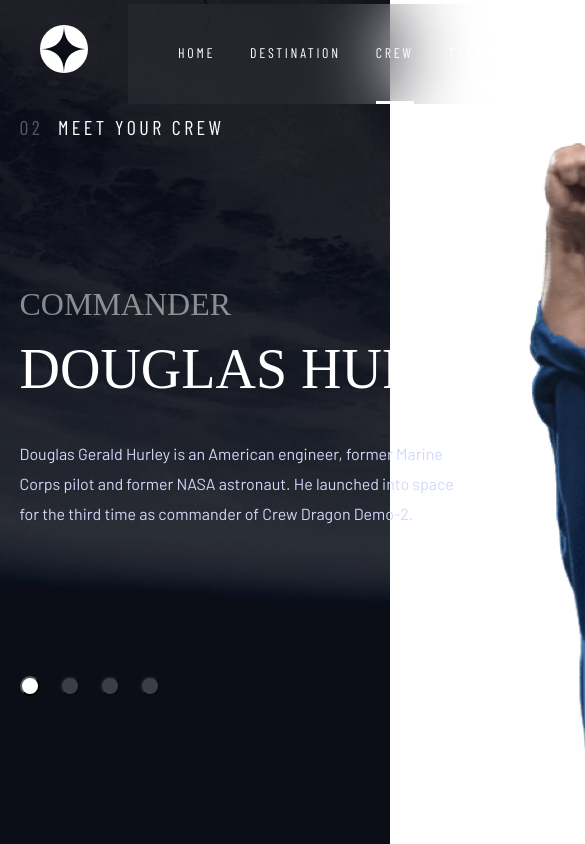
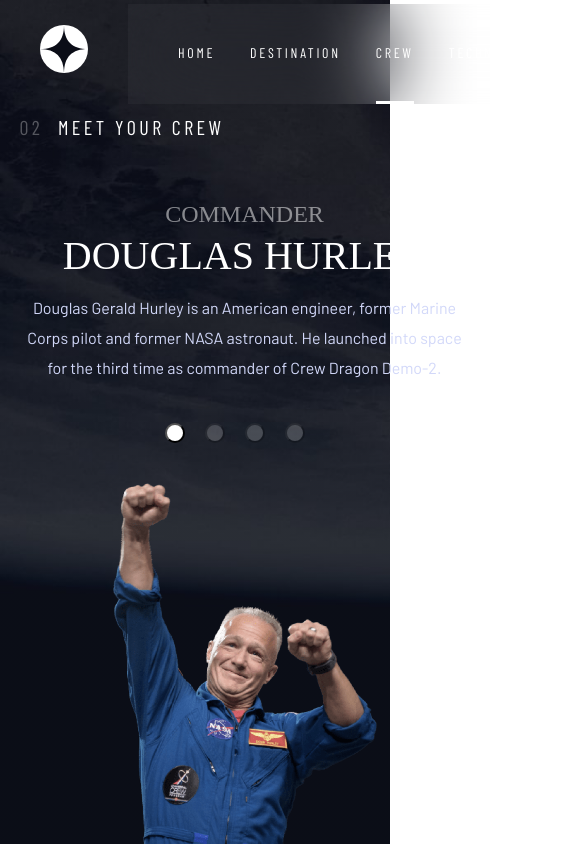
Before and after one commit to AnshumanMahato/space-travel-frontendmentor, a React (Create React App) app: page /crew in a window 390 px wide. Shown: the top 844 px of the page, 585 px wide, since content can reach past the window. Built offline with nearby package versions, Linux system fonts and the light colour scheme; a web font is replaced by a local one.

Commit message:
crew tablet done

```diff
--- a/src/sass/_layouts.scss
+++ b/src/sass/_layouts.scss
@@ -141,6 +141,6 @@
     margin: 2% 0 0 10%;
   }
   @media only screen and (max-width: 900px) {
-    margin: 2% 0 0 5%;
+    margin: 2% 5% 0;
   }
 }
--- a/src/sass/_typography.scss
+++ b/src/sass/_typography.scss
@@ -32,10 +32,17 @@
 
 .heading-3 {
   font-size: 5.6rem;
+
+  @media only screen and (max-width: 900px) {
+    font-size: 4rem;
+  }
 }
 
 .heading-4 {
   font-size: 3.2rem;
+  @media only screen and (max-width: 900px) {
+    font-size: 2.4rem;
+  }
 }
 
 .heading-5 {
--- a/src/sass/components/_crew.scss
+++ b/src/sass/components/_crew.scss
@@ -4,7 +4,6 @@
   flex-grow: 1;
   grid-template-columns: [desc-start] minmax(min-content, 1fr) [desc-end img-start] 1fr[img-end];
   grid-template-rows: [desc-start] max-content [desc-end control-start] auto [control-end];
-    // gap: 0 5%;
 
   &__description {
     grid-column: desc-start/desc-end;
@@ -17,6 +16,11 @@
     &.active {
       opacity: 1;
       display: block;
+    }
+
+    @media only screen and (max-width: 900px) {
+      grid-row: desc-start/desc-end;
+      margin: 6rem 0 0;
     }
   }
 
@@ -38,20 +42,38 @@
       bottom: 0;
       height: 100%;
     }
+
+    @media only screen and (max-width: 900px) {
+      grid-row: img-start/img-end;
+
+      img {
+        transform: translateX(-50%);
+      }
+    }
   }
 
   &__role {
     margin-bottom: 3.5rem;
     opacity: 0.5;
+    @media only screen and (max-width: 900px) {
+      margin-bottom: 1.2rem;
+    }
   }
 
   &__name {
     margin-bottom: 5.5rem;
     white-space: nowrap;
+    @media only screen and (max-width: 900px) {
+      margin-bottom: 2.2rem;
+    }
   }
 
   &__about {
     width: 45rem;
+
+    @media only screen and (max-width: 900px) {
+      margin: 0 auto;
+    }
   }
 
   .control {
@@ -66,7 +88,7 @@
       background-color: #fff;
       margin-right: 2rem;
       cursor: pointer;
-            content: '';
+      content: "";
       opacity: 0.2;
       transition: opacity 0.2s;
 
@@ -78,6 +100,20 @@
         opacity: 1;
       }
     }
+    @media only screen and (max-width: 900px) {
+      grid-row: control-start/control-end;
+      justify-content: center;
+      margin: 4rem 0;
+    }
   }
 
+  @media only screen and (max-width: 900px) {
+    grid-template-columns: 1fr;
+    grid-template-rows: [desc-start] min-content [desc-end control-start] min-content [control-end img-start] 1fr;
+    text-align: center;
+
+    & > * {
+      grid-column: 1/-1;
     }
+  }
+}
--- a/src/sass/components/_destination.scss
+++ b/src/sass/components/_destination.scss
@@ -116,7 +116,7 @@
 
   @media only screen and (max-width: 900px) {
     width: 77%;
-    margin: 6rem 0 5% 8.5%;
+    margin: 6rem auto 5%;
     grid-template-columns: 1fr;
     grid-template-rows: [image-start] min-content [image-end nav-start] min-content [nav-end desc-start] 1fr [desc-end];
     text-align: center;
```
Lines whose indentation alone changed are shown as unchanged.
